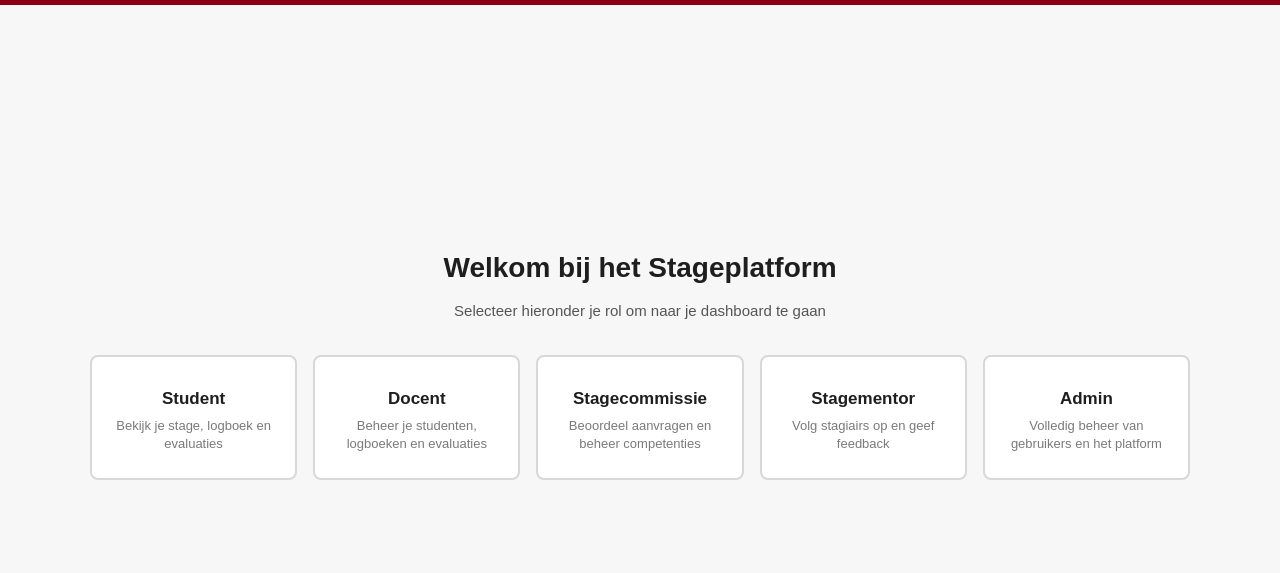
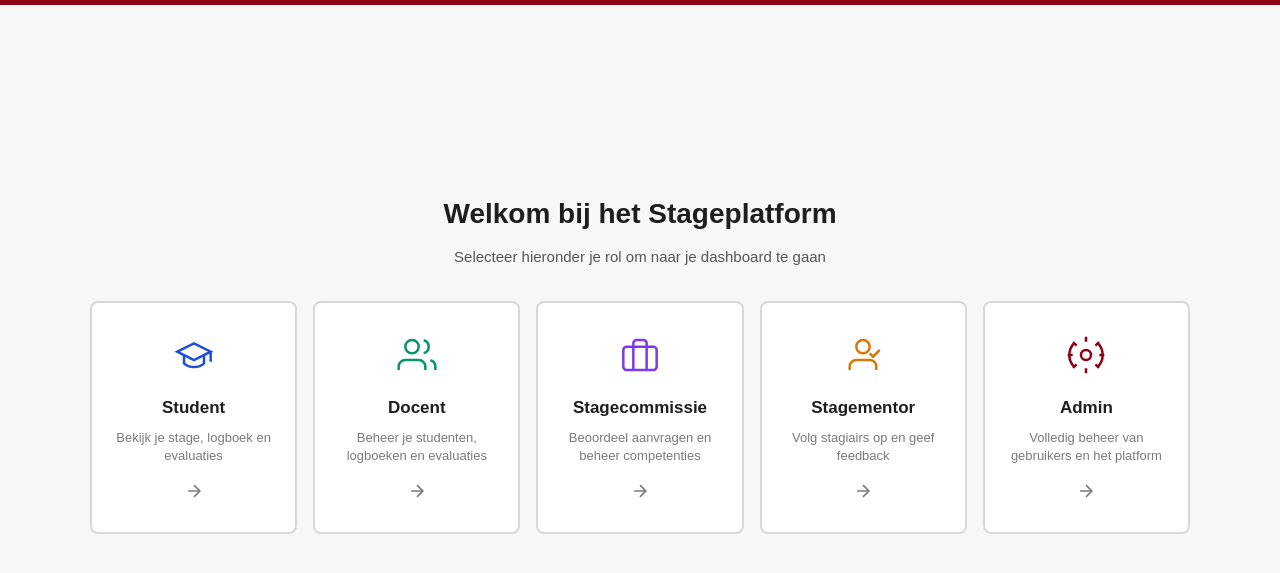
Before and after one commit to abdelrahm-n/ProgrammingProject-Sem2, a plain HTML site: page frontend/index.html in a window 1280 px wide. Shown: the part 79-652 px from the top of the page. Drawn offline with Linux system fonts and the light colour scheme.

Commit message:
feat: stijlen voor rolkeuzepagina bijwerken

```diff
--- a/frontend/index.html
+++ b/frontend/index.html
@@ -26,33 +26,97 @@
 
     <div class="rol-keuze-grid">
 
-      <button class="rol-kaart rol-kaart--student" data-rol="student">
+      <a href="student.html" class="rol-kaart rol-kaart--student" data-rol="student">
+        <span class="rol-kaart__icon">
+          <svg width="40" height="40" viewBox="0 0 24 24" fill="none" stroke="currentColor" stroke-width="1.5">
+            <path d="M22 10v6M2 10l10-5 10 5-10 5z"/><path d="M6 12v5c3 3 9 3 12 0v-5"/>
+          </svg>
+        </span>
         <span class="rol-kaart__label">Student</span>
         <span class="rol-kaart__desc">Bekijk je stage, logboek en evaluaties</span>
-      </button>
+        <span class="rol-kaart__pijl">
+          <svg width="20" height="20" viewBox="0 0 24 24" fill="none" stroke="currentColor" stroke-width="2">
+            <line x1="5" y1="12" x2="19" y2="12"/><polyline points="12 5 19 12 12 19"/>
+          </svg>
+        </span>
+      </a>
 
-      <button class="rol-kaart rol-kaart--docent" data-rol="docent">
+      <a href="docent.html" class="rol-kaart rol-kaart--docent" data-rol="docent">
+        <span class="rol-kaart__icon">
+          <svg width="40" height="40" viewBox="0 0 24 24" fill="none" stroke="currentColor" stroke-width="1.5">
+            <path d="M17 21v-2a4 4 0 0 0-4-4H5a4 4 0 0 0-4 4v2"/><circle cx="9" cy="7" r="4"/>
+            <path d="M23 21v-2a4 4 0 0 0-3-3.87"/><path d="M16 3.13a4 4 0 0 1 0 7.75"/>
+          </svg>
+        </span>
         <span class="rol-kaart__label">Docent</span>
         <span class="rol-kaart__desc">Beheer je studenten, logboeken en evaluaties</span>
-      </button>
+        <span class="rol-kaart__pijl">
+          <svg width="20" height="20" viewBox="0 0 24 24" fill="none" stroke="currentColor" stroke-width="2">
+            <line x1="5" y1="12" x2="19" y2="12"/><polyline points="12 5 19 12 12 19"/>
+          </svg>
+        </span>
+      </a>
 
-      <button class="rol-kaart rol-kaart--stagecommissie" data-rol="stagecommissie">
+      <a href="stagecommissie.html" class="rol-kaart rol-kaart--stagecommissie" data-rol="stagecommissie">
+        <span class="rol-kaart__icon">
+          <svg width="40" height="40" viewBox="0 0 24 24" fill="none" stroke="currentColor" stroke-width="1.5">
+            <rect x="2" y="7" width="20" height="14" rx="2" ry="2"/>
+            <path d="M16 21V5a2 2 0 0 0-2-2h-4a2 2 0 0 0-2 2v16"/>
+          </svg>
+        </span>
         <span class="rol-kaart__label">Stagecommissie</span>
         <span class="rol-kaart__desc">Beoordeel aanvragen en beheer competenties</span>
-      </button>
+        <span class="rol-kaart__pijl">
+          <svg width="20" height="20" viewBox="0 0 24 24" fill="none" stroke="currentColor" stroke-width="2">
+            <line x1="5" y1="12" x2="19" y2="12"/><polyline points="12 5 19 12 12 19"/>
+          </svg>
+        </span>
+      </a>
 
-      <button class="rol-kaart rol-kaart--mentor" data-rol="mentor">
+      <a href="stagementor.html" class="rol-kaart rol-kaart--mentor" data-rol="mentor">
+        <span class="rol-kaart__icon">
+          <svg width="40" height="40" viewBox="0 0 24 24" fill="none" stroke="currentColor" stroke-width="1.5">
+            <path d="M20 21v-2a4 4 0 0 0-4-4H8a4 4 0 0 0-4 4v2"/><circle cx="12" cy="7" r="4"/>
+            <polyline points="16 11 18 13 22 9"/>
+          </svg>
+        </span>
         <span class="rol-kaart__label">Stagementor</span>
         <span class="rol-kaart__desc">Volg stagiairs op en geef feedback</span>
-      </button>
+        <span class="rol-kaart__pijl">
+          <svg width="20" height="20" viewBox="0 0 24 24" fill="none" stroke="currentColor" stroke-width="2">
+            <line x1="5" y1="12" x2="19" y2="12"/><polyline points="12 5 19 12 12 19"/>
+          </svg>
+        </span>
+      </a>
 
-      <button class="rol-kaart rol-kaart--admin" data-rol="admin">
+      <a href="admin.html" class="rol-kaart rol-kaart--admin" data-rol="admin">
+        <span class="rol-kaart__icon">
+          <svg width="40" height="40" viewBox="0 0 24 24" fill="none" stroke="currentColor" stroke-width="1.5">
+            <circle cx="12" cy="12" r="3"/>
+            <path d="M19.07 4.93a10 10 0 0 1 0 14.14M4.93 4.93a10 10 0 0 0 0 14.14"/>
+            <path d="M12 1v3M12 20v3M4.22 4.22l2.12 2.12M17.66 17.66l2.12 2.12M1 12h3M20 12h3M4.22 19.78l2.12-2.12M17.66 6.34l2.12-2.12"/>
+          </svg>
+        </span>
         <span class="rol-kaart__label">Admin</span>
         <span class="rol-kaart__desc">Volledig beheer van gebruikers en het platform</span>
-      </button>
+        <span class="rol-kaart__pijl">
+          <svg width="20" height="20" viewBox="0 0 24 24" fill="none" stroke="currentColor" stroke-width="2">
+            <line x1="5" y1="12" x2="19" y2="12"/><polyline points="12 5 19 12 12 19"/>
+          </svg>
+        </span>
+      </a>
 
     </div>
   </main>
 
+  <script>
+    // sla de geselecteerde rol op in localStorage
+    document.querySelectorAll('.rol-kaart').forEach(function(kaart) {
+      kaart.addEventListener('click', function() {
+        localStorage.setItem('rol', kaart.dataset.rol);
+      });
+    });
+  </script>
+
 </body>
 </html>
```
